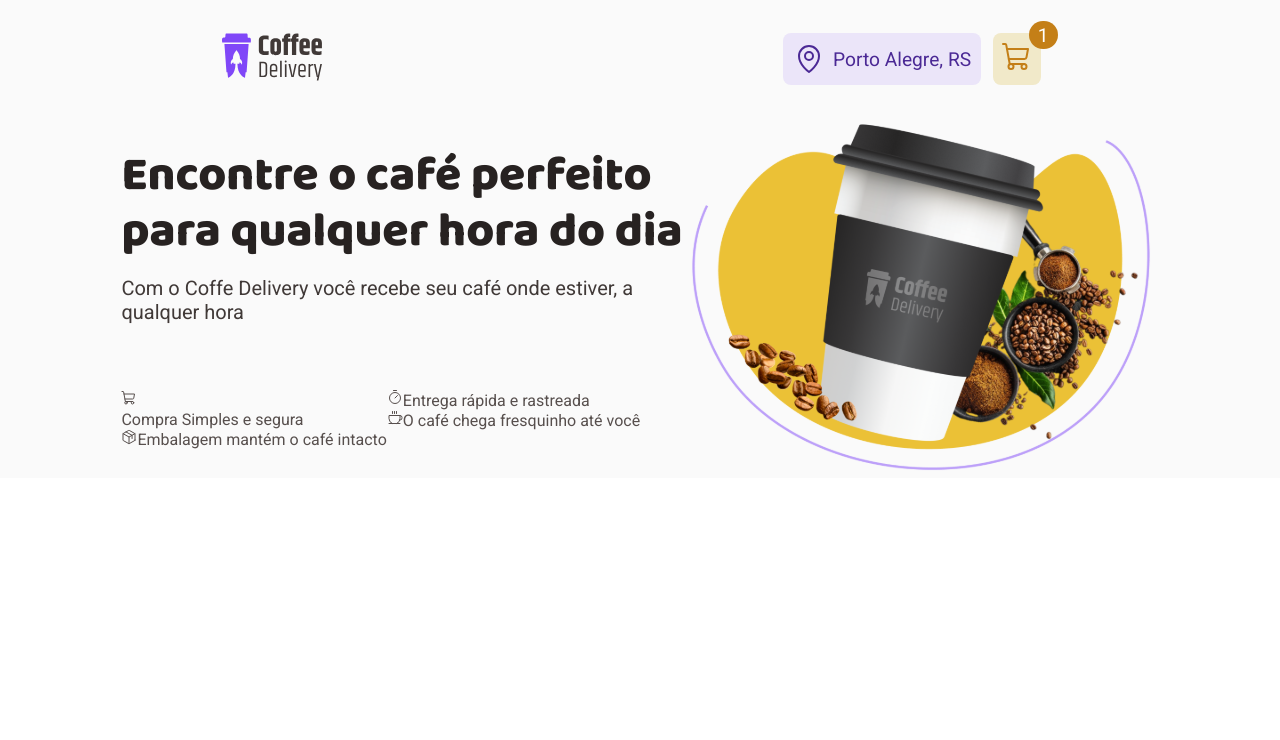
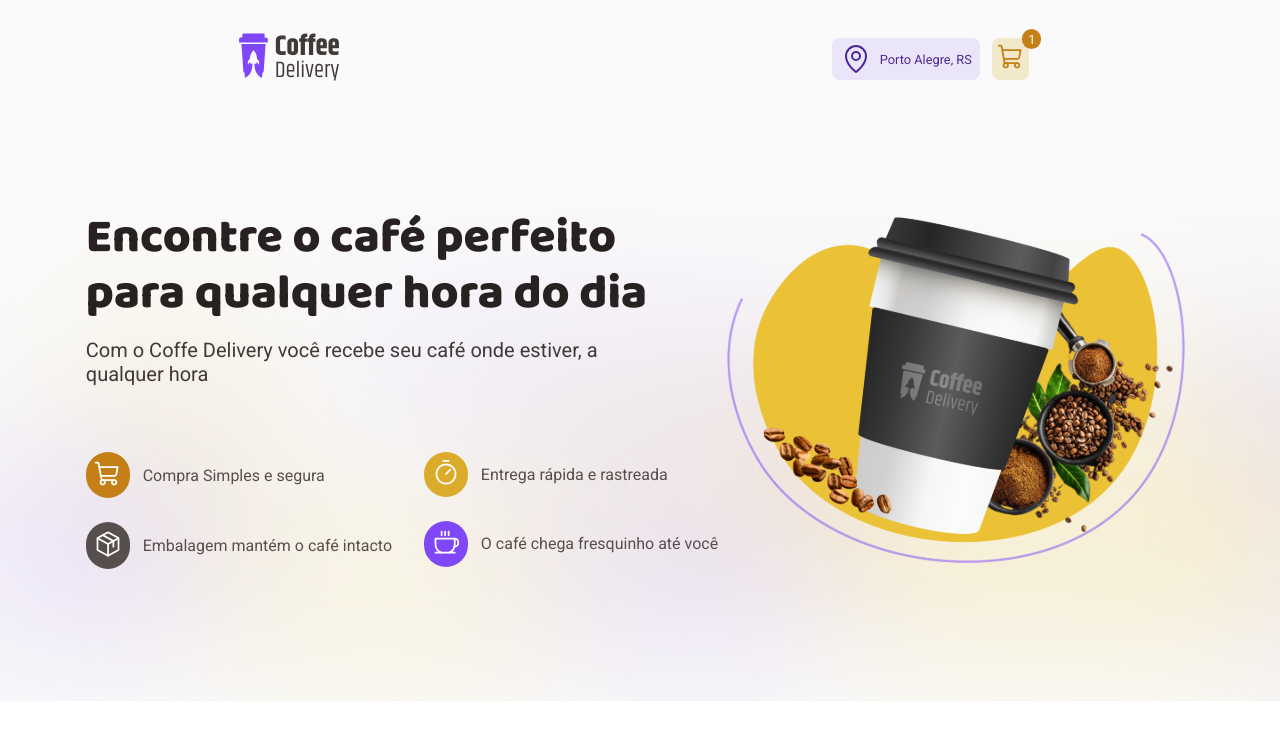
Before and after one commit to GabrielDsanta/Coffe-Delivery, a React (Vite) app: page / in a window 1280 px wide. Shown: the top 740 px of the page. Built offline with nearby package versions, Linux system fonts and the light colour scheme.

Commit message:
Finalizado estilização da primeira section da Home Page

```diff
--- a/src/components/Header.tsx
+++ b/src/components/Header/Header.tsx
@@ -1,6 +1,6 @@
 import { NavLink } from "react-router-dom";
 import { StylesHeader } from "./styles"
-import LogoHeader from '../assets/LogoHeader.svg'
+import LogoHeader from '../../assets/LogoHeader.svg'
 import { ShoppingCart, MapPin } from 'phosphor-react'
 
 export function Header(){
@@ -18,7 +18,7 @@ export function Header(){
 
                 <div>
                     <NavLink to='/checkout' title="Checkout">
-                        <ShoppingCart className="ShopIcon" size={32}/>
+                        <ShoppingCart className="ShopIcon" size={28}/>
                     </NavLink>
                 </div>
 
--- a/src/components/styles.ts
+++ b/src/components/Header/styles.ts
@@ -15,9 +15,9 @@ export const StylesHeader = styled.header`
         gap: .5rem;
         text-decoration: none;
         background-color: ${props => props.theme['purple-ligth']};
-        padding: .6rem;
+        padding: .3rem .5rem;
         border-radius: 8px;
-        font-size: 1.2rem;
+        font-size: 0.8rem;
     }
 
     nav{
@@ -28,7 +28,7 @@ export const StylesHeader = styled.header`
 
     div{
         background-color: ${props => props.theme['yellow-ligth']};
-        padding: .5rem;
+        padding: .3rem;
         border-radius: 8px;
     }
 
@@ -43,10 +43,10 @@ export const StylesHeader = styled.header`
         display: flex;
         align-items: center;
         justify-content: center;
-        height: 1.8rem;
-        width: 1.8rem;
-        margin-top: -3rem;
-        margin-left: -1.5rem;
+        height: 1.2rem;
+        width: 1.2rem;
+        margin-top: -2.5rem;
+        margin-left: -1.2rem;
     }
 
 `
--- /dev/null
+++ b/src/components/SectionHomeComponent/SectionHome.tsx
@@ -0,0 +1,63 @@
+import { Coffee, Package, ShoppingCart, Timer } from "phosphor-react";
+import { StylesHome } from "./styles";
+import ImageCoffeHome from '../../assets/ImageCoffeHome.svg'
+
+
+export function SectionHome(){
+    return(
+        <StylesHome>
+            <div>
+                <div>
+                    <h1>
+                        Encontre o café perfeito <br />
+                        para qualquer hora  do dia
+                    </h1>
+
+                    <p>
+                        Com o Coffe Delivery você recebe seu café onde estiver, a <br />
+                        qualquer hora
+                    </p>
+                </div>
+
+                <div className="IconsArea">
+
+                    <div>
+                        <div className="IconRow">
+                            <span className="SpanShoppingCart">
+                                <ShoppingCart size={28}/>
+                            </span>
+                            <span className="SpanDescription">Compra Simples e segura</span>
+                        </div>
+
+                        <div className="IconRow">
+                            <span className="SpanPackage">
+                                <Package size={28}/>
+                            </span>
+                            <span className="SpanDescription">Embalagem mantém o café intacto</span>
+                        </div>
+                    </div>
+
+                    <div>
+                        <div className="IconRow">
+                            <span className="SpanTimer">
+                                <Timer size={28}/>
+                            </span>
+                            <span className="SpanDescription">Entrega rápida e rastreada</span>
+                        </div>
+
+                        <div className="IconRow">
+                            <span className="SpanCoffe">
+                                <Coffee size={28}/>
+                            </span>
+                            <span className="SpanDescription">O café chega fresquinho até você</span>
+                        </div>
+
+                    </div>
+
+                </div>
+            </div>
+
+            <img src={ImageCoffeHome} />
+        </StylesHome>
+    )
+}
--- /dev/null
+++ b/src/components/SectionHomeComponent/styles.ts
@@ -0,0 +1,87 @@
+import styled from "styled-components";
+import BackgroundImageHome from "../../assets/Background.svg"
+
+
+export const StylesHome = styled.section`
+    display: flex;
+    align-items: center;
+    justify-content: center;
+    margin-top: 5.75rem;
+    background-image: url(${BackgroundImageHome}) ;
+
+    h1{
+        font-family: 'Baloo 2', cursive;
+        font-size: 3rem;
+        line-height: 3.5rem;
+        color: ${props => props.theme['base-title']};
+        margin-bottom: 1rem;
+        font-weight: 800;
+    }
+
+    p{
+        font-family:'Roboto', sans-serif;
+        font-weight: 400;
+        font-size: 1.25rem;
+        color: ${props => props.theme['base-subtitle']};
+    }
+
+    img{
+        margin-top: -8rem;
+    }
+
+    .SpanDescription{
+        font-size: 1rem;
+        color: ${props => props.theme['base-text']};
+    }
+
+    .IconsArea{
+        font-family:'Roboto', sans-serif;
+        margin-top: 4.125rem;
+        display: flex;
+        font-size: 1rem;
+        color: ${props => props.theme['base-text']};
+        gap: 2rem;
+        margin-bottom: 6.75rem;
+    }
+
+    .IconRow{
+        display: flex;
+        justify-content: flex-start;
+        gap: .8rem;
+        align-items: center;
+        margin-bottom: 1.5rem;
+        color: ${props => props.theme['white']};
+    }
+
+    .SpanShoppingCart{
+        background-color: ${props => props.theme['yellow-dark']};
+        color: ${props => props.theme['white']};
+        padding: .5rem;
+        padding-bottom: .4rem;
+        border-radius: 5rem;
+    }
+
+    .SpanPackage{
+        background-color: ${props => props.theme['base-text']};
+        color: ${props => props.theme['white']};
+        padding: .5rem;
+        padding-bottom: .4rem;
+        border-radius: 5rem;
+    }
+
+    .SpanTimer{
+        background-color: ${props => props.theme['yellow']};
+        color: ${props => props.theme['white']};
+        padding: .5rem;
+        padding-bottom: .3rem;
+        border-radius: 5rem;
+    }
+
+    .SpanCoffe{
+        background-color: ${props => props.theme['purple']};
+        color: ${props => props.theme['white']};
+        padding: .5rem;
+        padding-bottom: .4rem;
+        border-radius: 5rem;
+    }
+`
--- a/src/layouts/DefaultLayout/DefaultLayout.tsx
+++ b/src/layouts/DefaultLayout/DefaultLayout.tsx
@@ -1,5 +1,5 @@
 import { Outlet } from "react-router-dom";
-import { Header } from "../../components/Header";
+import { Header } from "../../components/Header/Header";
 import { StylesLayout } from "./styles";
 
 export function DefaultLayout(){
--- a/src/pages/Home/Home.tsx
+++ b/src/pages/Home/Home.tsx
@@ -1,54 +1,10 @@
-import { ShoppingCart, Package, Timer, Coffee } from "phosphor-react"
-import ImageCoffeHome from '../../assets/ImageCoffeHome.svg'
-import { StylesHome } from "./styles"
+import { SectionHome } from "../../components/SectionHomeComponent/SectionHome";
+
 
 
 export function Home(){
     return(
-        <StylesHome>
-            <div>
-                <div>
-                    <h1>
-                        Encontre o café perfeito <br />
-                        para qualquer hora  do dia
-                    </h1>
+        <SectionHome/>
 
-                    <p>
-                        Com o Coffe Delivery você recebe seu café onde estiver, a <br />
-                        qualquer hora
-                    </p>
-                </div>
-
-                <div className="IconsArea">
-                    <div>
-                        <div>
-                            <div>
-                                <ShoppingCart className="ShoppingCart"/>
-                            </div>
-                            <span>Compra Simples e segura</span>
-                        </div>
-
-                        <div>
-                            <Package/>
-                            <span>Embalagem mantém o café intacto</span>
-                        </div>
-                    </div>
-
-                <div>
-                    <div>
-                            <Timer/>
-                            <span>Entrega rápida e rastreada</span>
-                        </div>
-
-                        <div>
-                            <Coffee/>
-                            <span>O café chega fresquinho até você</span>
-                        </div>
-                    </div>
-                </div>
-            </div>
-
-            <img src={ImageCoffeHome} />
-        </StylesHome>
     )
 }
--- a/src/pages/Home/styles.ts
+++ b/src/pages/Home/styles.ts
@@ -1,35 +1,2 @@
 import styled from "styled-components";
-
-export const StylesHome = styled.section`
-    display: flex;
-    align-items: center;
-    justify-content: center;
-
-    h1{
-        font-family: 'Baloo 2', cursive;
-        font-size: 3rem;
-        line-height: 3.5rem;
-        color: ${props => props.theme['base-title']};
-        margin-bottom: 1rem;
-        font-weight: 800;
-    }
-
-    p{
-        font-family:'Roboto', sans-serif;
-        font-weight: 400;
-        font-size: 1.25rem;
-        color: ${props => props.theme['base-subtitle']};
-    }
-
-    .IconsArea{
-        font-family:'Roboto', sans-serif;
-        margin-top: 4.125rem;
-        display: flex;
-        font-size: 1rem;
-        color: ${props => props.theme['base-text']};
-    }
-
-    .ShoppingCart{
-
-    }
-`
+import BackgroundImageHome from "../../assets/Background.svg"
```
Also changed, not shown: src/assets/Background.svg (added).
